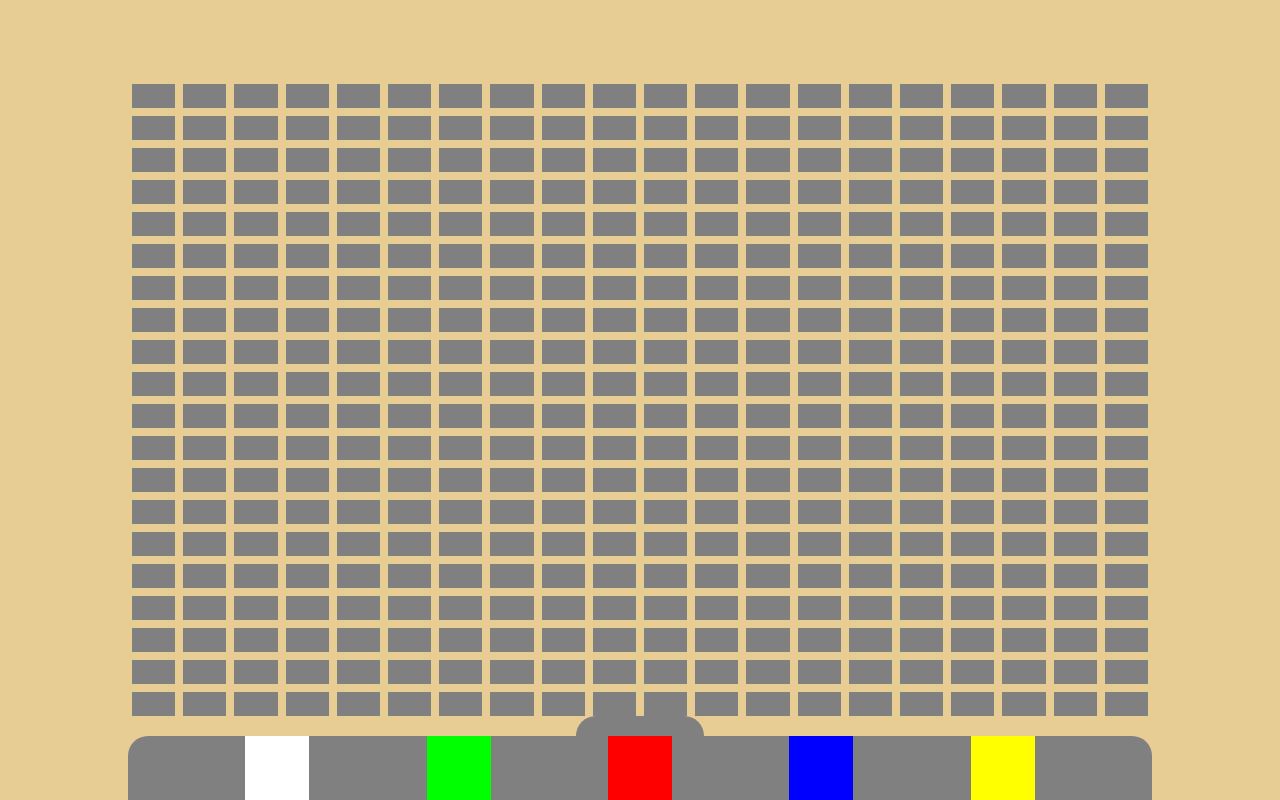
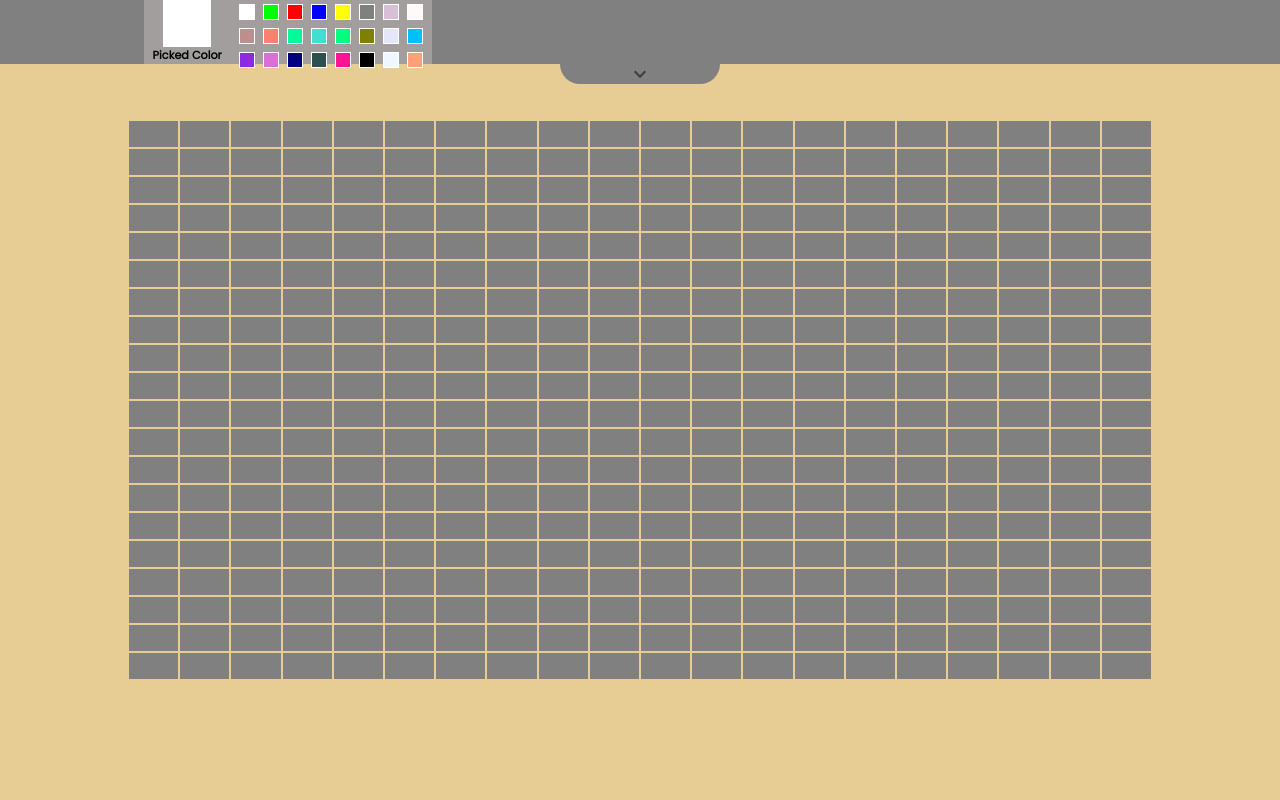
Before and after one commit to KaleIsProgramming/BitMap, a React (Create React App) app: page /kolorki in a window 1280 px wide. Built offline with nearby package versions, Linux system fonts and the light colour scheme.

Commit message:
Day_3
Feat: Added fast coloring when alt is pressed + small changes to pick your color

```diff
--- a/package.json
+++ b/package.json
@@ -5,6 +5,8 @@
   "dependencies": {
     "@emotion/react": "^11.10.0",
     "@emotion/styled": "^11.10.0",
+    "@mui/icons-material": "^5.10.3",
+    "@mui/material": "^5.10.3",
     "@reduxjs/toolkit": "^1.8.5",
     "@testing-library/jest-dom": "^5.16.5",
     "@testing-library/react": "^13.3.0",
--- a/src/components/bit.tsx
+++ b/src/components/bit.tsx
@@ -7,6 +7,23 @@ export const Bit = ({bitData}: any) => {
     const {activeColor, colNum} = useAppSelector(state => state.bitmapSlice);
     const bitDiv = useRef<HTMLHeadingElement>(null);
     const bitWidth = (1 / colNum * 100) + "%";
+
+    const mouseOverHandler = () => {
+        bitDiv.current!.style.backgroundColor = activeColor;
+
+    }
+
+    window.addEventListener("keydown", (e) => {
+        if(e.keyCode == 18){
+            bitDiv.current?.addEventListener("mouseover", mouseOverHandler)
+        }
+    });
+
+    window.addEventListener("keyup", (e) => {
+            bitDiv.current?.removeEventListener("mouseover", mouseOverHandler);
+
+    });
+
     const ColorHandler = () => {
         bitDiv.current!.style.backgroundColor = activeColor;
     }
@@ -30,9 +47,9 @@ export const Bit = ({bitData}: any) => {
 }
 
 const StyledBit = styled.div`
-    height: calc(100% - 8px);
-    width: calc(10% - 8px);
-    margin: 4px;
+    height: calc(100% - 2px);
+    width: calc(10% - 2px);
+    margin: 1px;
     background: gray;
     -webkit-user-drag: none;
 `;
--- a/src/components/bitRow.tsx
+++ b/src/components/bitRow.tsx
@@ -12,7 +12,7 @@ type BitRowArray = BitRowObj[];
 
 export const BitRow = ({rowData}: any) => {
 
-    const {rowNum} = useAppSelector(state => state.bitmapSlice);
+    const {rowNum} = useAppSelector(state => state.otherSlice);
     const bitRowDiv = useRef<HTMLHeadingElement>(null);
     const bitHeight = (1 / rowNum * 100) + '%';
 
@@ -28,10 +28,10 @@ export const BitRow = ({rowData}: any) => {
     start();
 
     return(
-        <StyledBitRow ref={bitRowDiv}>
+        <StyledBitRow ref={bitRowDiv} draggable="false">
             {
                 rowData.map((bitData: BitRowObj) => {
-                    return <Bit bitData={bitData} />
+                    return <Bit bitData={bitData} draggable="false" />
                 })
             }
 
@@ -46,4 +46,5 @@ const StyledBitRow = styled.div`
     display: flex;
     align-items: center;
     justify-content: center;
+    -webkit-user-drag: none;
 `;
--- a/src/components/bitmap.tsx
+++ b/src/components/bitmap.tsx
@@ -16,7 +16,7 @@ export const Bitmap = () => {
     }
 
     return(
-        <StyledBitMap>
+        <StyledBitMap draggable="false">
             {
                 bitMapArray.map(rowData => {
                     return <BitRow rowData={rowData} key={Math.random()}/>;
@@ -27,6 +27,7 @@ export const Bitmap = () => {
 }
 
 const StyledBitMap = styled.div`
-    height: 80vh;
+    height: 70vh;
     width: 80vw;
+    -webkit-user-drag: none;
 `;
--- a/src/components/colorComponent.tsx
+++ b/src/components/colorComponent.tsx
@@ -23,7 +23,6 @@ export const ColorComponent = ({color}: any) => {
 
     start();
 
-    //colorBox.current!.style.backgroundColor = color;
     return(
         <StyledColorComponent ref={colorBox} onClick={() => activeColorHandler()}>
             <div></div>
@@ -32,10 +31,12 @@ export const ColorComponent = ({color}: any) => {
 };
 
 const StyledColorComponent = styled.div`
-    height: 4rem;
-    width: 4rem;
+    height: 1rem;
+    width: 1rem;
     background: black;
+    border: 1px solid white;
     cursor: pointer;
+    margin: 4px;
 
     &:hover {
         transition: 0.5s ease-in-out;
--- a/src/components/colorPicker.tsx
+++ b/src/components/colorPicker.tsx
@@ -1,9 +1,10 @@
-import { useState } from "react";
+import { useState, useRef } from "react";
 import styled from "@emotion/styled";
 import { ColorComponent } from ".";
 import { SlideInBottom } from "../animation";
 import { AnimatePresence, motion } from "framer-motion";
-
+import { useAppSelector } from "../store";
+import {ExpandLess, ExpandMore} from '@mui/icons-material';
 export const ColorPicker = () => {
     const colors = [
         {
@@ -25,9 +26,98 @@ export const ColorPicker = () => {
         {
             id: 5,
             color: "yellow"
-        }
+        },
+        {
+            id: 6,
+            color: "gray"
+        },
+        {
+            id: 7,
+            color: "Thistle"
+        },
+        {
+            id: 8,
+            color: "Snow"
+        },
+        {
+            id: 9,
+            color: "RosyBrown"
+        },
+        {
+            id: 10,
+            color: "Salmon"
+        },
+        {
+            id: 11,
+            color: "MediumSpringGreen"
+        },
+        {
+            id: 12,
+            color: "Turquoise"
+        },
+        {
+            id: 13,
+            color: "SpringGreen"
+        },
+        {
+            id: 14,
+            color: "Olive"
+        },
+        {
+            id: 15,
+            color: "Lavender"
+        },
+        {
+            id: 16,
+            color: "DeepSkyBlue"
+        },
+        {
+            id: 17,
+            color: "BlueViolet"
+        },
+        {
+            id: 18,
+            color: "Orchid"
+        },
+        {
+            id: 19,
+            color: "Navy"
+        },
+        {
+            id: 20,
+            color: "DarkSlateGray"
+        },
+        {
+            id: 21,
+            color: "DeepPink"
+        },
+        {
+            id: 22,
+            color: "Black"
+        },
+        {
+            id: 23,
+            color: "AliceBlue"
+        },
+        {
+            id: 24,
+            color: "LightSalmon"
+        },
     ];
     const [isOpen, setIsOpen] = useState(true);
+    const color = useRef<HTMLDivElement>(null);
+    const activeColor = useAppSelector(state => state.bitmapSlice.activeColor);
+
+    const start = () => {
+        const intervalID = setInterval(() => {
+            if(color.current != null){
+                color.current.style.backgroundColor = activeColor;
+                clearInterval(intervalID);
+            }
+        }, 10);
+    }
+
+    start();
 
     const toggleColorPickerHandler = () => {
         setIsOpen(!isOpen)
@@ -36,13 +126,26 @@ export const ColorPicker = () => {
     return(
         <>
             <StyledHideButton onClick={() => toggleColorPickerHandler()}>
+                <ExpandMore color="action" />
             </StyledHideButton>
             <AnimatePresence>
             {isOpen &&
                 <ColorPickerContainer>
-                    {colors.map(colorObj => {
-                        return <ColorComponent color={colorObj.color} key={colorObj.id}/>
-                    })}
+                    <LeftContainer>
+                    </LeftContainer>
+                    <MyColorsContainer>
+                        <PickedColorContainer>
+                            <PickedColor ref={color} />
+                            <h2>Picked Color</h2>
+                        </PickedColorContainer>
+                        <ColorsContainer>
+                            {colors.map(colorObj => {
+                                return <ColorComponent color={colorObj.color} key={colorObj.id}/>
+                            })}
+                        </ColorsContainer>
+                    </MyColorsContainer>
+                    <RightContainer>
+                    </RightContainer>
                 </ColorPickerContainer>
             }
             </AnimatePresence>
@@ -53,26 +156,82 @@ export const ColorPicker = () => {
 const ColorPickerContainer = styled(motion.div)`
     position: absolute;
     left: 50%;
-    bottom: 0%;
+    top: 0%;
     transform: translateX(-50%);
     height: 8vh;
-    width: 80vw;
+    width: 100vw;
     background: gray;
     display: flex;
     justify-content: space-evenly;
     align-items: center;
-    border-top-left-radius: 20px;
-    border-top-right-radius: 20px;
 `;
 
 const StyledHideButton = styled.div`
     position: absolute;
     left: 50%;
-    bottom: 8%;
+    top: 8%;
     transform: translate(-50%);
     height: 2.5vh;
-    width: 10vw;
+    width: 10rem;
+    display: flex;
+    align-items: center;
+    justify-content: center;
     background: gray;
-    border-top-left-radius: 20px;
-    border-top-right-radius: 20px;
-`
+    border-bottom-left-radius: 30px;
+    border-bottom-right-radius: 30px;
+`;
+
+const MyColorsContainer = styled.div`
+  height: 100%;
+  width: 18rem;
+  display: flex;
+  background: #a39e9e;
+`;
+
+const ColorsContainer = styled.div`
+    height: 100%;
+    width: 70%;
+    display: flex;
+    align-items: center;
+    justify-content: center;
+    flex-wrap: wrap;
+`;
+
+const PickedColorContainer = styled.div`
+    height: 100%;
+    width: 30%;
+    display: flex;
+    justify-content: center;
+    align-items: center;
+    flex-direction: column;
+    background-color: #a39e9e;
+
+    h2 {
+        font-size: 0.7rem;
+    }
+`;
+
+const PickedColor = styled.div`
+    height: 3rem;
+    width: 3rem;
+    background: white;
+`;
+
+
+const RightContainer = styled.div`
+    height: 100%;
+    width: 65%;
+    display: flex;
+    align-items: center;
+    justify-content: center;
+    background: gray;
+`;
+
+const LeftContainer = styled.div`
+    height: 100%;
+    width: 10%;
+    display: flex;
+    align-items: center;
+    justify-content: center;
+    background: gray;
+`;
--- a/src/components/createBitMap.tsx
+++ b/src/components/createBitMap.tsx
@@ -13,8 +13,8 @@ export const CreateBitMap = () => {
     const inputHandler = (e: any) => {
         if(e.target.value < 1){
             e.target.value = 1;
-        } else if(e.target.value > 99) {
-            e.target.value = 99;
+        } else if(e.target.value > 50) {
+            e.target.value = 50;
         }
     }
 
@@ -35,11 +35,11 @@ export const CreateBitMap = () => {
             <h1>Wybierz ilość kolumn i rzędów</h1>
             <h2>Wybierz ilość kolumn</h2>
             <InputContainer>
-                <input type="number" name="form" ref={colNum} defaultValue="1" onInput={(e) => inputHandler(e)} required/>
+                <input type="number" name="form" ref={colNum} defaultValue="1" onInput={(e) => inputHandler(e)} required/> MAX 50
             </InputContainer>
             <h2>Wybierz ilość rzędów</h2>
             <InputContainer>
-                <input type="number" name="form" ref={rowNum} defaultValue="1" onInput={(e) => inputHandler(e)} required/>
+                <input type="number" name="form" ref={rowNum} defaultValue="1" onInput={(e) => inputHandler(e)} required/> MAX 50
             </InputContainer>
             <button name="form" onClick={() => SubmitHandler()}>Stwórz BitMape!</button>
         </CrateBitMapForm>
```
Also changed, not shown: 1 other file (tests, documents, lock files or other folders).
